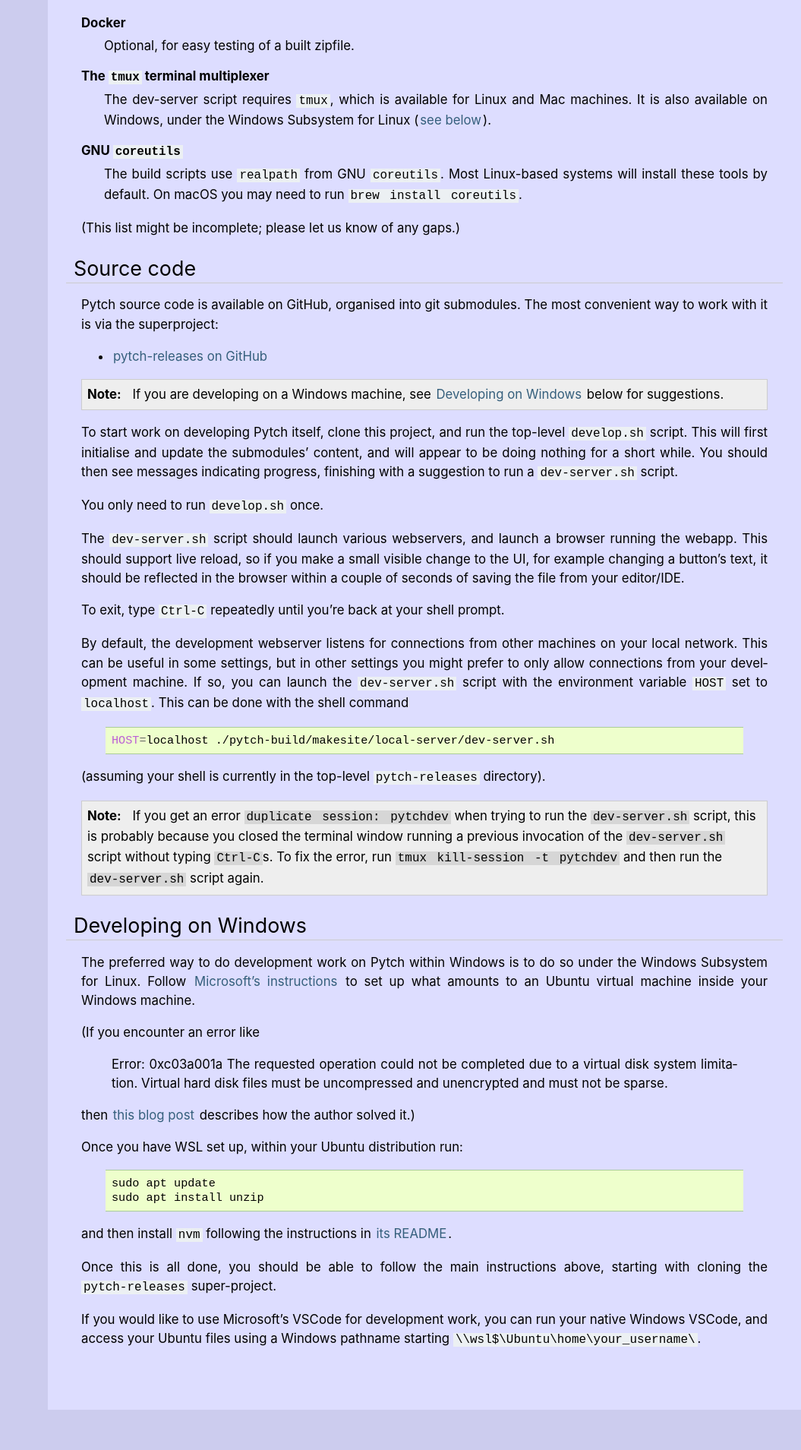
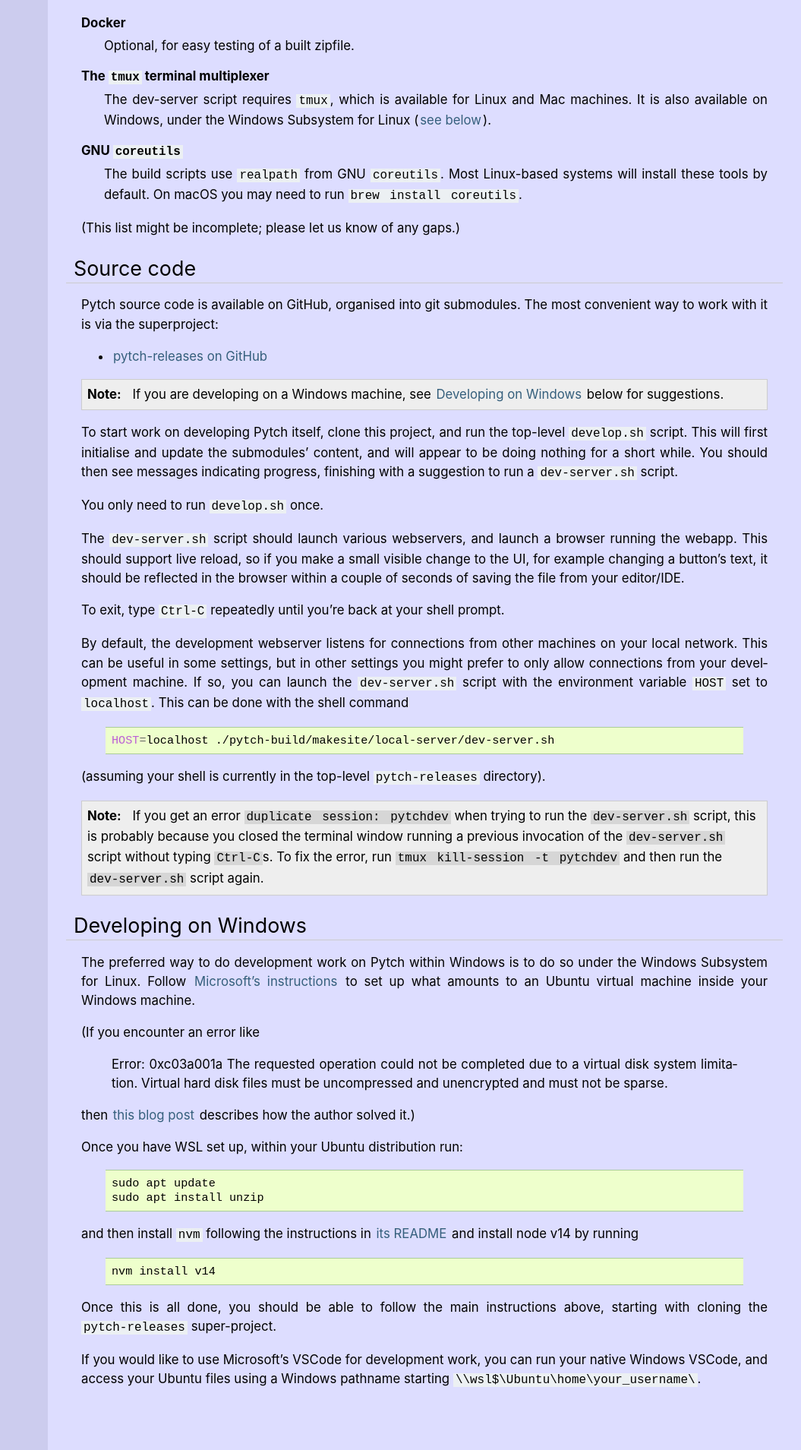
Before and after one commit to pytchlang/pytch-website, a Sphinx documentation site: the page built from source/developer/development-setup.rst, in a window 1280 px wide. Shown: the part 712-2621 px from the top of the page at 76% size, without its empty margins (225-1280 px from the left). Built offline with Sphinx 7.4.7, drawn with Linux system fonts in a browser that asks for light colours; pages that are not in the unit, such as notebooks, are missing from menus.

Commit message:
Add further note re node versions

```diff
--- a/source/developer/development-setup.rst
+++ b/source/developer/development-setup.rst
@@ -135,7 +135,11 @@ Once you have WSL set up, within your Ubuntu distribution run:
    sudo apt install unzip
 
 and then install ``nvm`` following the instructions in `its README
-<https://github.com/nvm-sh/nvm>`_.
+<https://github.com/nvm-sh/nvm>`_ and install node v14 by running
+
+.. code-block:: shell
+
+   nvm install v14
 
 Once this is all done, you should be able to follow the main
 instructions above, starting with cloning the ``pytch-releases``
```
